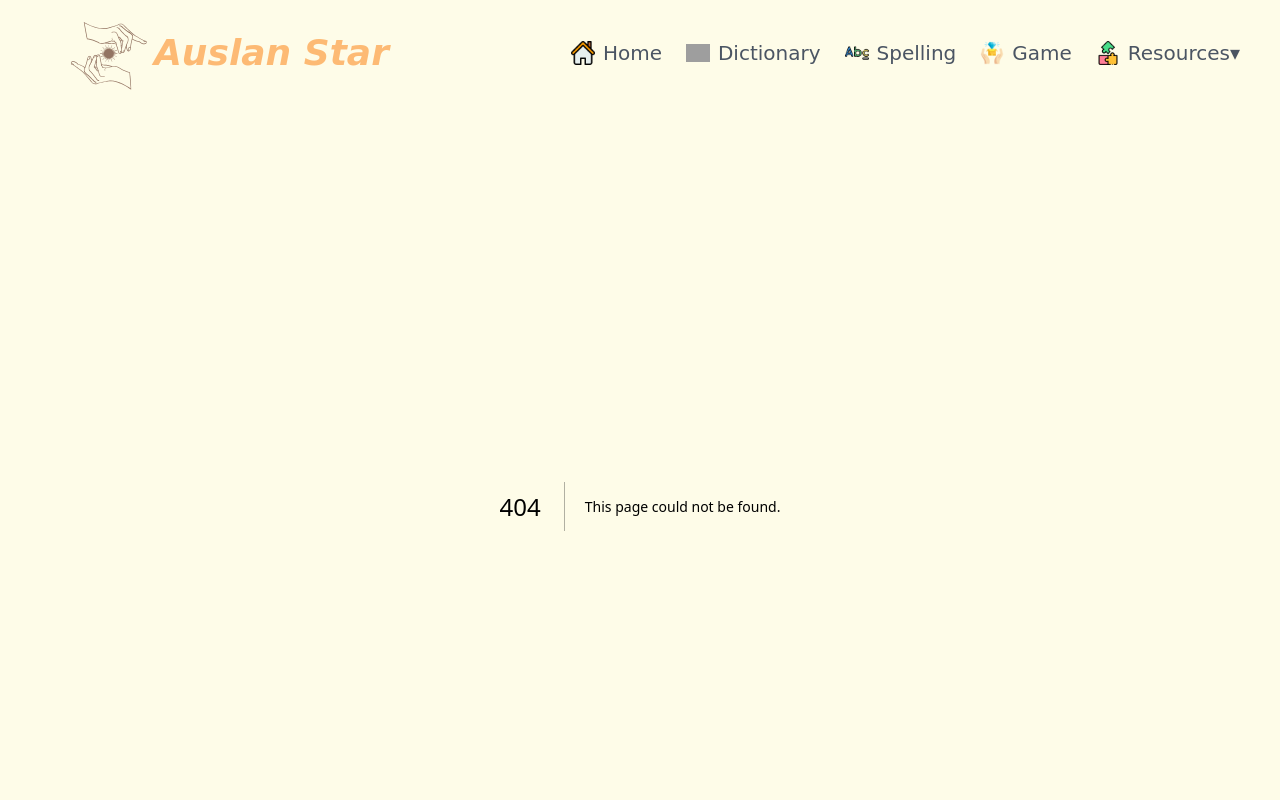
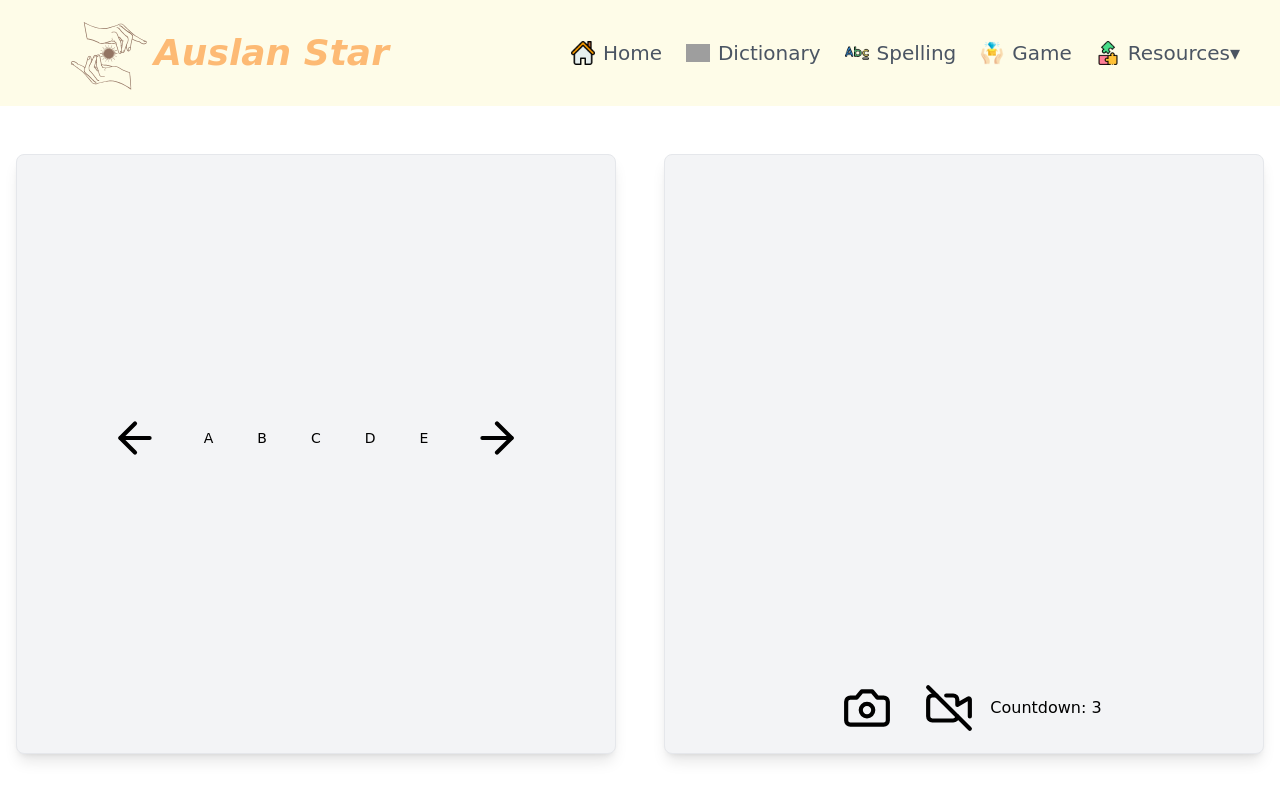
Before and after one commit to victorwkb/AuslanStar, a Next.js app in the folder webapp/: page /learn in a window 1280 px wide. Before the commit this address had no page. Shown: the top 800 px of the page. Built offline with nearby package versions, Linux system fonts and the light colour scheme; grey boxes are pictures that could not be loaded.

Commit message:
feat: fetch sagemaker api

```diff
--- /dev/null
+++ b/webapp/app/learn/page.tsx
@@ -0,0 +1,148 @@
+'use client'
+
+import React, { useRef, useState } from 'react'
+import Webcam from 'react-webcam'
+import { ArrowLeftIcon, ArrowRightIcon, CameraIcon, VideoIcon, VideoOffIcon } from 'lucide-react'
+import { Button } from '@/components/ui/button'
+import Image from 'next/image'
+
+const words: { letter: string, sign: string }[] = [
+  { letter: "A", sign: "/game/signA-A.png" },
+  { letter: "B", sign: "/game/signB-B.png" },
+  { letter: "C", sign: "/game/signC-C.png" },
+  { letter: "D", sign: "/game/signD-D.png" },
+  { letter: "E", sign: "/game/signE-E.png" },
+]
+
+
+
+export default function Learn() {
+  const webcamRef = useRef<Webcam>();
+  const canvasRef = useRef<HTMLCanvasElement>(null);
+
+  const [video, setVideo] = useState<boolean>(false);
+  const [mirrored, setMirrored] = useState<boolean>(true);
+  const [sign, setSign] = useState<string>("A");
+  const [countdown, setCountdown] = useState<number>(3);
+
+  const startCountdown = () => {
+    setCountdown(3);
+    const countdownInterval = setInterval(() => {
+      setCountdown((prevCount) => prevCount - 1);
+    }, 1000);
+
+    setTimeout(() => {
+      clearInterval(countdownInterval);
+      captureImage();
+    }, 3000);
+  };
+
+  const captureImage = async () => {
+    if (!webcamRef.current) {
+      console.log('Webcam not found');
+      return;
+    } else {
+      const imageSrc = webcamRef.current.getScreenshot();
+      if (!imageSrc) {
+        console.log('Image not found');
+        return;
+      } else {
+        await sendImageToAPI(imageSrc);
+      }
+    }
+  };
+
+  const sendImageToAPI = async (image: string) => {
+    const response = await fetch('https://f5q7vzkp2l.execute-api.ap-southeast-2.amazonaws.com/invoke_sage_maker', {
+      method: 'POST',
+      headers: {
+        'Content-Type': 'application/json',
+        'Access-Control-Allow-Origin': '*',
+      },
+      body: JSON.stringify({ image }),
+    });
+
+    const data = await response.json();
+    console.log(data);
+  }
+
+
+
+  return (
+    <div className="max-container py-12 bg-white">
+      <div className="flex flex-row gap-x-12 items-center justify-center min-h-[600px]">
+        <div className="flex flex-col items-center justify-center border border-gray-200 shadow-lg rounded-lg w-[600px] h-[600px] bg-gray-100">
+
+          <div className='flex flex-row gap-x-3 h-12 mb-6'>
+            <Button>
+              <ArrowLeftIcon className="w-[50px] h-[50px]" />
+            </Button>
+            {sign && (words.map((word) => (
+              <Button
+                key={word.letter}
+                onClick={() => setSign(word.letter)}
+              >
+                {word.letter}
+              </Button>))
+            )}
+            <Button>
+              <ArrowRightIcon className="w-[50px] h-[50px]" />
+            </Button>
+          </div>
+        </div>
+
+        <div className="flex flex-col items-center justify-center border border-gray-200 shadow-lg rounded-lg w-[600px] h-[600px] bg-gray-100">
+          <div className="w-full h-full items-center justify-center">
+            {video ? (
+              <Webcam
+                open={video}
+                audio={false}
+                mirrored={mirrored}
+                className="h-full w-full object-contain p-2"
+                screenshotFormat="image/jpeg"
+                ref={webcamRef}
+              />
+            ) : (
+              <canvas ref={canvasRef} className="h-full w-full object-contain p-2" />
+            )
+            }
+          </div>
+
+          <div className="flex flex-row items-center justify-center h-12 mb-6">
+            <Button onClick={startCountdown} >
+              <CameraIcon className="w-[50px] h-[50px]" />
+            </Button>
+
+            <Button
+              onClick={() => {
+                setVideo((video) => !video)
+              }}
+            >
+              {video ? (
+                <VideoIcon className="w-[50px] h-[50px]" />)
+                : (
+                  <VideoOffIcon className="w-[50px] h-[50px]" />)
+              }
+            </Button>
+
+            <div>
+              {countdown > 0 && <p>Countdown: {countdown}</p>}
+            </div>
+          </div>
+        </div>
+      </div>
+    </div >
+  )
+}
+
+// <div className="w-full h-full items-center justify-center">
+//   {sign && words.find((word) => word.letter === sign) &&
+//     <Image
+//       src={words.find((word) => word.letter === sign).sign}
+//       alt={sign}
+//       width={600}
+//       height={600}
+//       className="object-contain p-2"
+//     />
+//   }
+// </div>
```
